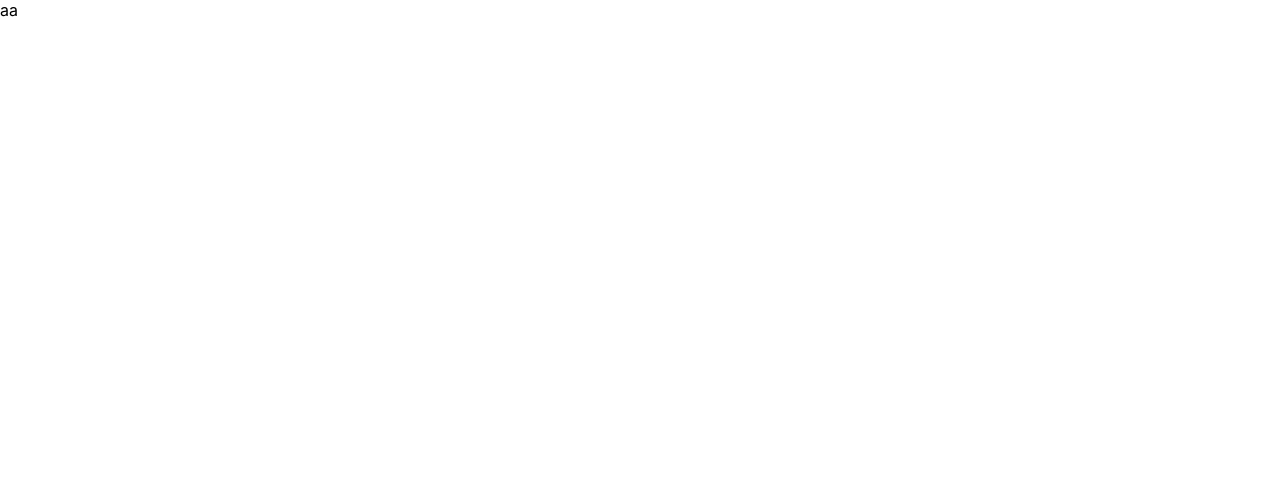
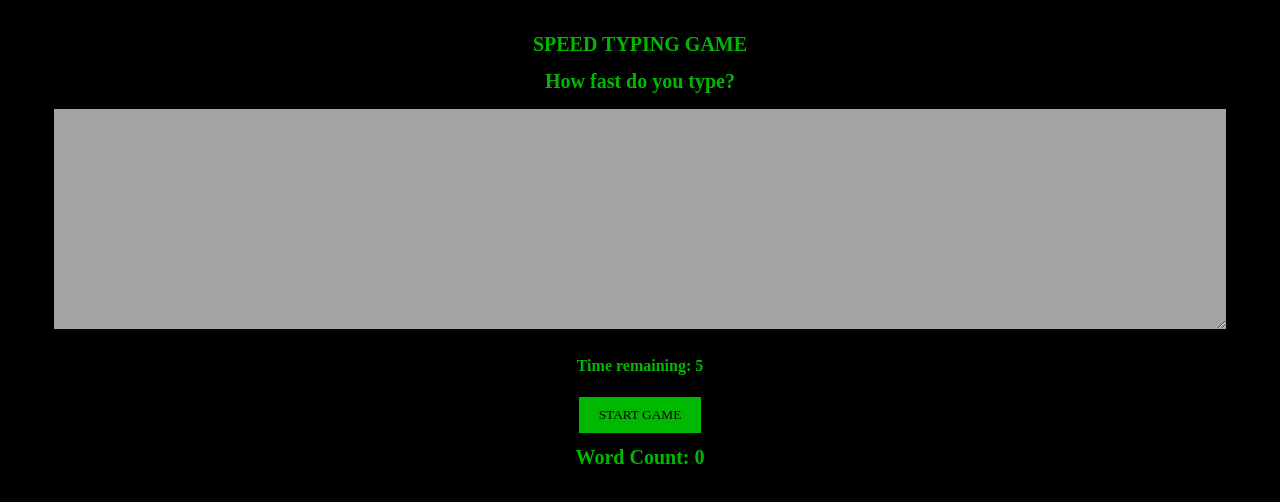
Before and after one commit to lukassketrys98/REACT, a React (Create React App) app: page / in a window 1280 px wide. Shown: the top 502 px of the page. Built offline with nearby package versions, Linux system fonts and the light colour scheme.

Commit message:
project almost done

```diff
--- a/src/App.js
+++ b/src/App.js
@@ -1,10 +1,60 @@
-import React from "react"
+import React, { useState, useEffect } from "react"
+import { isCompositeComponent } from "react-dom/test-utils"
 
 
 function App() {
+    const STARTING_TIME = 5
+    const [inputData, setInputData] = useState('')
+    const [timeRemaining, setTimeRemaining] = useState(STARTING_TIME)
+    const [startGame, setStartGame] = useState(false)
+    const [wordCount, setWordCount] = useState(0)
+
+    const handleChange = (event) => {
+        const { value } = event.target
+        setInputData(value)
+    }
+
+    function countWords(str) {
+        const wordsArr = str.trim().split(" ")
+        const filteredWords = wordsArr.filter(word => word !== "")
+        return filteredWords.length
+
+    }
+
+    function startClock(){
+        setStartGame(true)
+        setTimeRemaining(STARTING_TIME)
+        setInputData('')
+    }
+    function endGame() {
+        setStartGame(false)
+        setWordCount(countWords(inputData))
+    }
+
+    useEffect(() => {
+        if (startGame && timeRemaining > 0) {
+            setTimeout(() => {
+                setTimeRemaining(prevTimeRemaining => prevTimeRemaining - 1)
+            }, 1000)
+        }
+        else if (timeRemaining === 0) {
+           endGame()
+        }
+        console.log(startGame)
+
+    }, [timeRemaining, startGame])
+
     return (
         <div>
-            aa
+            <h1>SPEED TYPING GAME</h1>
+            <h1>How fast do you type?</h1>
+            <textarea  disabled = {!startGame? true: false} name="inputData" value={inputData} onChange={handleChange} />
+            <h4>Time remaining: {timeRemaining} </h4>
+            <button
+            onClick={startClock}
+            disabled = {startGame}
+            >Start Game</button>
+            <h1>Word Count: {wordCount} </h1>
         </div>
     )
 }
--- a/src/index.css
+++ b/src/index.css
@@ -1,13 +1,46 @@
-body {
-  margin: 0;
-  font-family: -apple-system, BlinkMacSystemFont, 'Segoe UI', 'Roboto', 'Oxygen',
-    'Ubuntu', 'Cantarell', 'Fira Sans', 'Droid Sans', 'Helvetica Neue',
-    sans-serif;
-  -webkit-font-smoothing: antialiased;
-  -moz-osx-font-smoothing: grayscale;
+html, body {
+  background: black;
+  color: #00b800;
+  margin:0;
+  padding: 0;
+  padding-top: 10px;
+  font-family: 'Press Start 2P', cursive;
+  text-align: center;
 }
 
-code {
-  font-family: source-code-pro, Menlo, Monaco, Consolas, 'Courier New',
-    monospace;
+body {
+  font-weight: 400;
 }
+
+button {
+  font-family: 'Press Start 2P', cursive;
+  display: block;
+  margin: 0 auto;
+  border: none;
+  background: #a80020;
+  background: #00b800;
+  padding: 10px 20px;
+  text-transform: uppercase;
+}
+
+h1 {
+  font-size: 20px;
+  text-align:center;
+}
+
+textarea {
+  font-family: 'Press Start 2P', cursive;
+  border: 3px solid black;
+  width: 90%;
+  margin: 0 auto;
+  outline: none;
+  height: 200px;
+  background: #00b800;
+  padding: 10px;
+}
+textarea:disabled {
+  background-color: #a5a2a2;
+}
+button:disabled {
+  cursor: not-allowed;
+}
```
